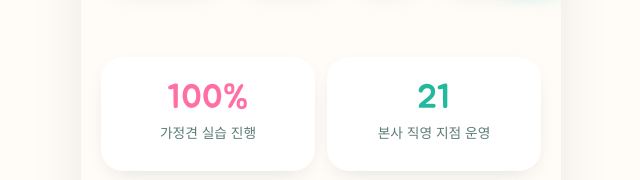
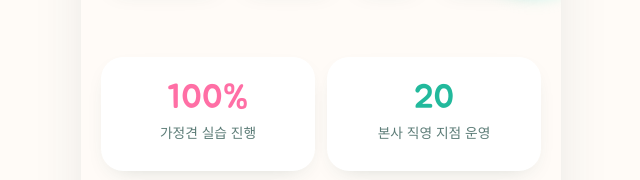
Before and after one commit to toorootoo/evawpet-suwon.com, a plain HTML site: page index.html in a window 1280 px wide. Shown: the part 1036-1216 px from the top of the page, 319-959 px from the left. Drawn offline with Linux system fonts and the light colour scheme; a web font is replaced by a local one.

Commit message:
Add files via upload

```diff
--- a/index.html
+++ b/index.html
@@ -345,7 +345,7 @@ body{padding-bottom:72px}
 <!-- stats -->
 <section class="stats"><div class="wrap"><div class="grid">
   <div class="stat reveal"><div class="num" data-to="100" data-suffix="%">100%</div><div class="lbl">가정견 실습 진행</div></div>
-  <div class="stat reveal"><div class="num" data-to="21" data-suffix="">21</div><div class="lbl">본사 직영 지점 운영</div></div>
+  <div class="stat reveal"><div class="num" data-to="20" data-suffix="">20</div><div class="lbl">본사 직영 지점 운영</div></div>
   <div class="stat reveal"><div class="num" data-to="313" data-suffix="+">313+</div><div class="lbl">단골 견주님</div></div>
   <div class="stat reveal"><div class="num" data-to="30" data-suffix="년+">30년+</div><div class="lbl">교육 노하우</div></div>
 </div></div></section>
```
